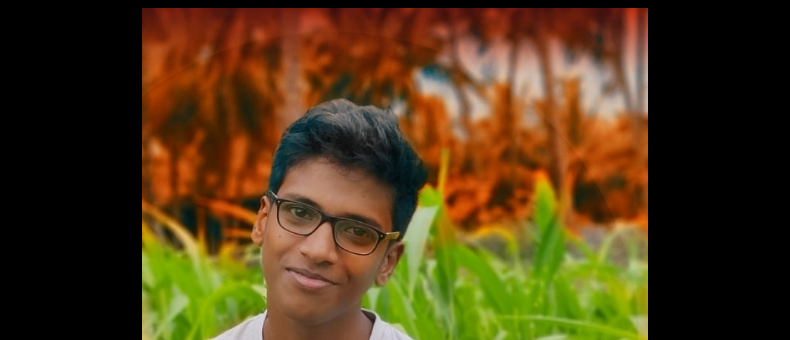
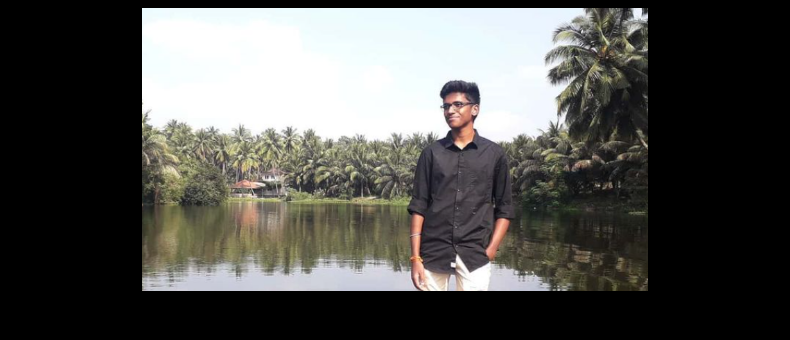
Before and after one commit to krithikG/krithikg.github.io, a plain HTML site: page index.html in a window 1280 px wide. Shown: the top 340 px of the page, without its empty margins (245-1035 px from the left). Drawn offline with Linux system fonts and the light colour scheme.

Commit message:
Update index.html

```diff
--- a/index.html
+++ b/index.html
@@ -9,7 +9,7 @@
 		<meta name="name" content="Gnana Krithik's portal">
 	</header>
 	<body>
-		<img src = "IMG_20200725_102955_860.jpg"width="40%"length="70%"alt="images"/>
+		<img src = "Screenshot (4).png"width="40%"length="70%"alt="images"/>
 		<h1>Gnana Krithik's Portal</h1>
 		<h2>About Me</h2>
 		<p>I am an <strong>Electrical and Electronics Engineering</strong> student at Amrita School of engineering ,Coimbatore,</p>
```
